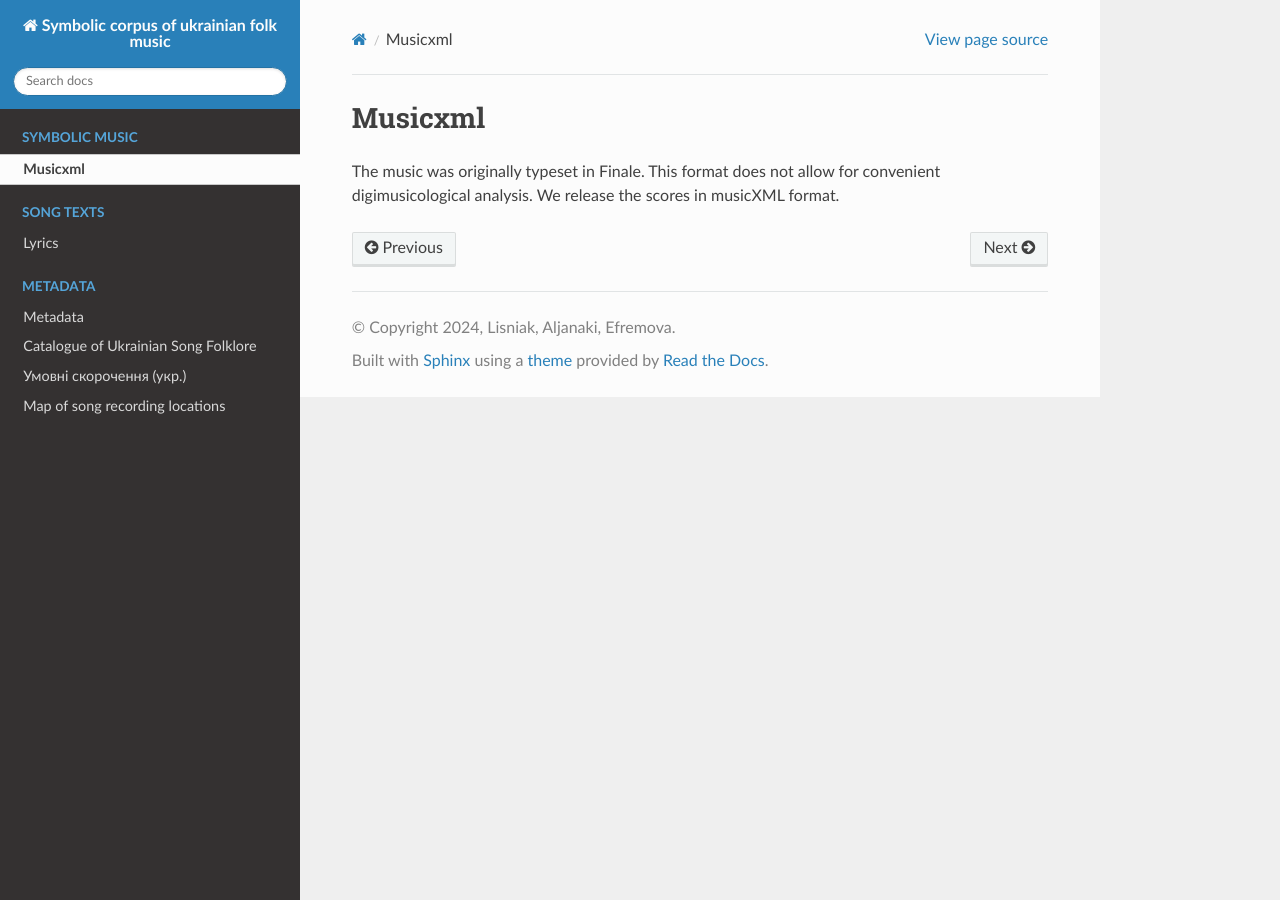
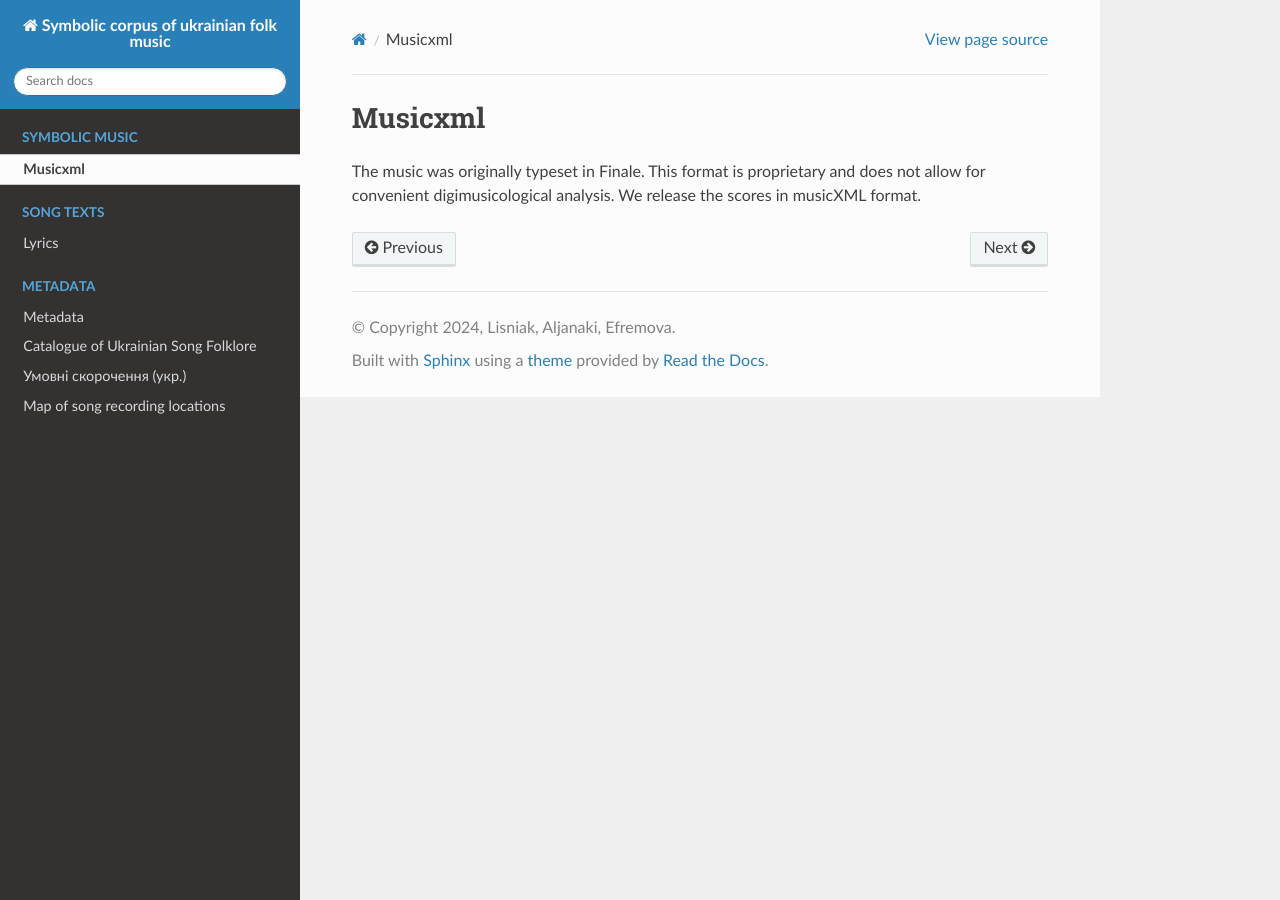
Before and after one commit to aljanaki/Symbolic_Corpus_Of_Ukrainian_Folk_Music, a Sphinx documentation site: the page built from docs/musicxml/musicxml.rst, in a window 1280 px wide. Built offline with Sphinx 7.4.7 and the Read the Docs theme 3.1.0, drawn with Linux system fonts in a browser that asks for light colours.

Commit message:
small remark on website about Finale

```diff
--- a/docs/musicxml/musicxml.rst
+++ b/docs/musicxml/musicxml.rst
@@ -1,4 +1,4 @@
 Musicxml
 =====
 
-The music was originally typeset in Finale. This format does not allow for convenient digimusicological analysis. We release the scores in musicXML format.
+The music was originally typeset in Finale. This format is proprietary and does not allow for convenient digimusicological analysis. We release the scores in musicXML format.
```
